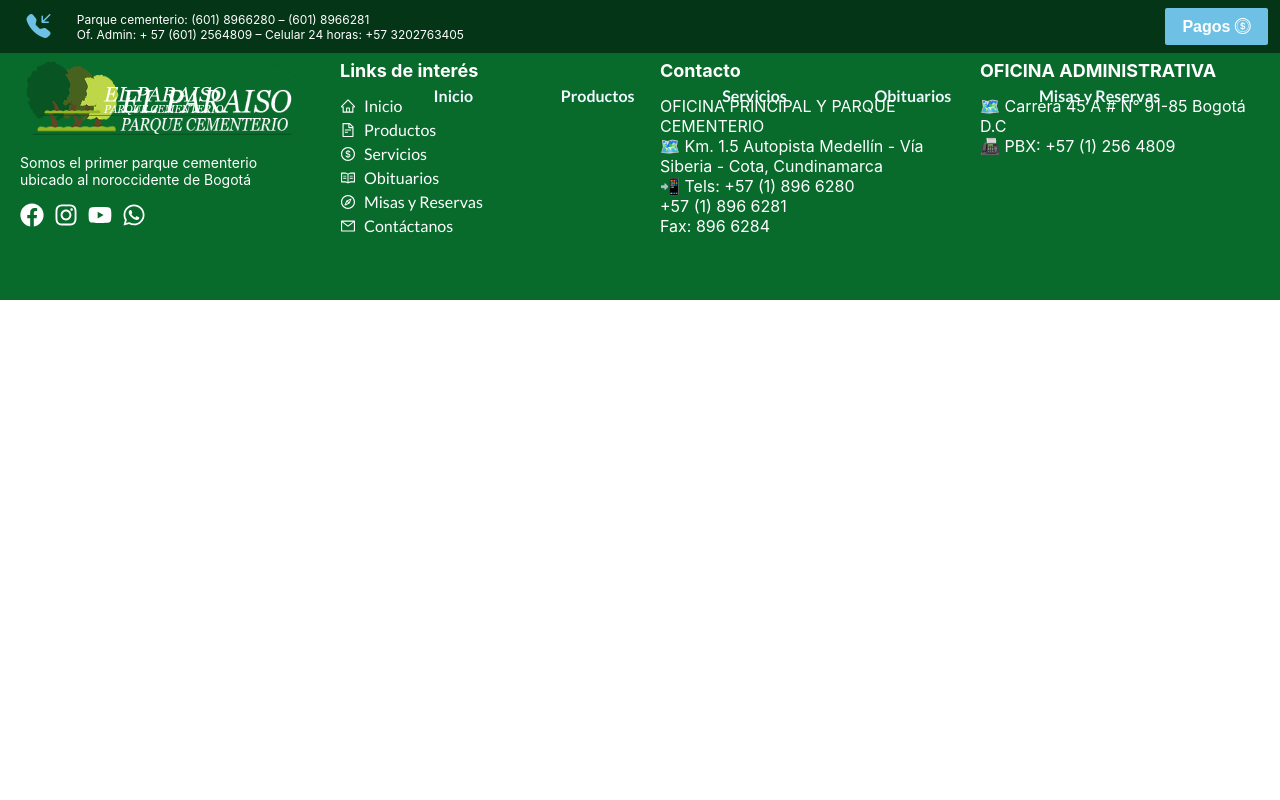
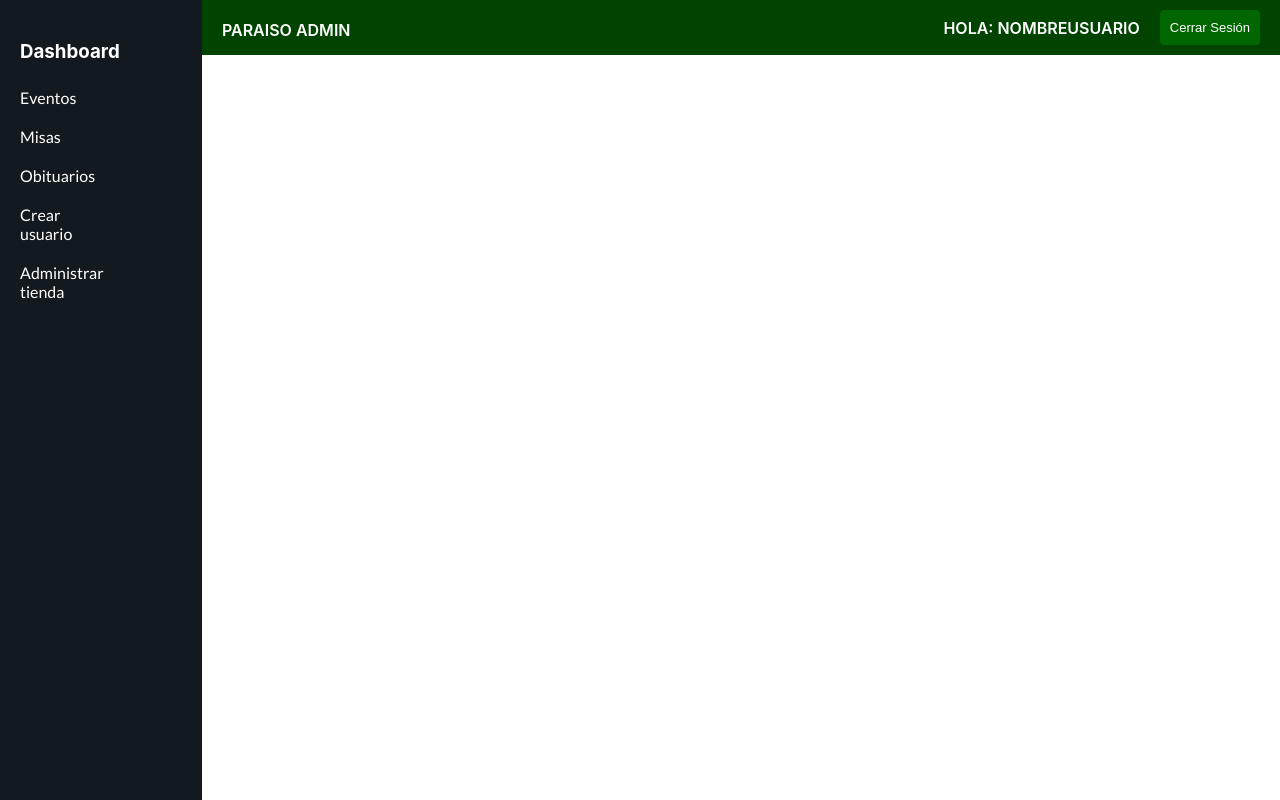
Before and after one commit to danyzearix/paraisoparque-react, a React (Vite) app in the folder frontend/: page /adminpanel in a window 1280 px wide. Built offline with nearby package versions, Linux system fonts and the light colour scheme.

Commit message:
Panel admin creado

```diff
--- a/frontend/src/App.jsx
+++ b/frontend/src/App.jsx
@@ -14,6 +14,7 @@ import ObituariosGenerales from './components/ObituariosGenerales/ObituariosGene
 import Footer from './components/layout/Footer/Footer';
 import LoginForm from './components/LoginForm/LoginForm';
 import RegisterForm from './components/RegisterForm/RegisterForm';
+import AdminPanel from "./components/AdminPanel/AdminPanel";
 
 
 const slides = [
@@ -53,28 +54,28 @@ function App() {
 
   return (
     <Router>
-      <Header/>
-      <NavBar/>
+  {/* Renderiza Header y NavBar solo si la ruta no es /adminpanel, /login ni /register */}
+  {location.pathname !== '/adminpanel' && location.pathname !== '/login' && location.pathname !== '/register' && (
+    <>
+      <Header />
+      <NavBar />
+    </>
+  )}
+
   <Routes>
     <Route path="/" element={<Home slides={slides}/>} />
     <Route path="/productos" element={<Productos/>} />
     <Route path="/servicios" element={<Servicios/>} />
     <Route path="/login" element={<LoginForm/>} />
     <Route path="/register" element={<RegisterForm/>} />
-        <Route
-          path="/FormularioObituarios"
-          element={
-            <Auth>
-              <FormularioObituarios />
-            </Auth>
-          }
-        />
-
+    <Route path="/adminpanel" element={<AdminPanel/>} />
+    <Route path="/FormularioObituarios" element={<Auth><FormularioObituarios /></Auth>} />
     <Route path="/" element={<Navigate replace to="/login" />} />
     <Route path="/ObituariosGenerales" element={<ObituariosGenerales/>} />
+  </Routes>
 
-      </Routes>
-      <Footer></Footer>
+  {/* Renderiza el Footer solo si la ruta no es /adminpanel, /FormularioObituarios, /login ni /register */}
+  {location.pathname !== '/adminpanel' && location.pathname !== '/FormularioObituarios' && location.pathname !== '/login' && location.pathname !== '/register' && <Footer />}
 </Router>
   )
 }
--- /dev/null
+++ b/frontend/src/components/AdminPanel/AdminPanel.css
@@ -0,0 +1,19 @@
+/* AdminPanel.css */
+
+.admin-panel {
+    display: flex;
+    height: 100vh;
+  }
+
+  .sidebar {
+    /* Estilos del sidebar */
+    background-color: #333;
+    width: 250px;
+    padding: 20px;
+    color: white;
+  }
+
+  .main-content {
+    flex-grow: 1;
+    padding: 0px;
+  }
--- /dev/null
+++ b/frontend/src/components/AdminPanel/AdminPanel.jsx
@@ -0,0 +1,26 @@
+// AdminPanel.jsx
+
+import React from 'react';
+import './AdminPanel.css'; // Asegúrate de que el nombre de archivo coincida con el CSS que crees
+import SidebarPanel from '../SidebarPanel/SidebarPanel';
+import HeaderAdmin from '../HeaderAdmin/HeaderAdmin';
+
+const AdminPanel = () => {
+  return (
+    <div className="admin-panel">
+      <aside className="sidebar">
+        <SidebarPanel/>
+      </aside>
+      <main className="main-content">
+        <header className="header">
+          <HeaderAdmin/>
+        </header>
+        <section className="dashboard">
+          {/* Contenido del dashboard, como el calendario y los resúmenes */}
+        </section>
+      </main>
+    </div>
+  );
+};
+
+export default AdminPanel;
--- /dev/null
+++ b/frontend/src/components/HeaderAdmin/HeaderAdmin.css
@@ -0,0 +1,43 @@
+/* HeaderAdmin.css */
+
+.header-admin {
+    background-color: #004400; /* El color verde oscuro de la imagen */
+    color: white;
+    display: flex;
+    justify-content: space-between;
+    align-items: center;
+    padding: 10px 20px;
+  }
+
+  .logo-container {
+    font-size: 1.5em; /* Ajusta al tamaño que prefieras */
+    font-weight: bold;
+  }
+
+  .user-container {
+    display: flex;
+    align-items: center;
+  }
+
+  .user-container span {
+    margin-right: 20px;
+  }
+
+  .user-container button {
+    padding: 10px 10px;
+    font-size: small;
+    background-color: #006600; /* Un verde que contraste con el fondo del header */
+    border: none;
+    border-radius: 4px;
+    color: white;
+    cursor: pointer;
+  }
+
+  .user-container button:hover {
+    background-color: #008800; /* Un verde un poco más claro para el hover */
+  }
+
+  span{
+    color: white;
+    font-size: medium;
+  }
--- /dev/null
+++ b/frontend/src/components/HeaderAdmin/HeaderAdmin.jsx
@@ -0,0 +1,31 @@
+// HeaderAdmin.jsx
+
+import React from 'react';
+import './HeaderAdmin.css'; // Importa los estilos del header
+
+// Simula la obtención del nombre de usuario logueado, reemplázalo con tu lógica de autenticación
+const getUsername = () => {
+  // Esta función debería obtener el nombre de usuario del contexto de autenticación
+  return 'NombreUsuario'; // Reemplazar con la lógica adecuada
+};
+
+const HeaderAdmin = () => {
+  const username = getUsername();
+
+  return (
+    <header className="header-admin">
+      <div className="logo-container">
+        <span>PARAISO ADMIN</span>
+        {/* Aquí puedes agregar un SVG o imagen para el logo si es necesario */}
+      </div>
+      <div className="user-container">
+        <span>Hola: {username}</span>
+        <button onClick={() => { /* Lógica para cerrar sesión */ }}>
+          Cerrar Sesión
+        </button>
+      </div>
+    </header>
+  );
+};
+
+export default HeaderAdmin;
--- a/frontend/src/components/RegisterForm/RegisterForm.css
+++ b/frontend/src/components/RegisterForm/RegisterForm.css
@@ -1,3 +1,59 @@
-.formRegister{
-    padding-top: 20%;
-}
+/* formRegister.css */
+
+.formRegister {
+    display: flex;
+    flex-direction: column;
+    align-items: center;
+    justify-content: center;
+    max-width: 400px; /* Ajusta la anchura máxima según necesites */
+    margin: auto; /* Centra el formulario en la página */
+    margin-top: 5%;
+    padding: 20px;
+    box-shadow: 0 0 10px rgba(0, 0, 0, 0.1); /* Sombra suave para resaltar el formulario */
+    border-radius: 8px; /* Bordes redondeados para el formulario */
+  }
+
+  .formRegister div {
+    margin-bottom: 15px; /* Espacio entre cada par de etiqueta y campo de entrada */
+    width: 100%; /* Asegura que los divs ocupen todo el ancho del formulario */
+  }
+
+  .formRegister label {
+    display: block;
+    margin-bottom: 5px; /* Espacio entre la etiqueta y el campo de entrada */
+  }
+
+  .formRegister input[type="text"],
+  .formRegister input[type="email"],
+  .formRegister input[type="password"] {
+    width: 100%; /* Asegura que los campos de entrada ocupen todo el ancho del div */
+    padding: 10px; /* Espacio interior para hacer los campos de entrada más grandes */
+    border: 1px solid #ddd; /* Borde sutil para los campos de entrada */
+    border-radius: 4px; /* Bordes redondeados para los campos de entrada */
+  }
+
+  .formRegister input[type="text"]:focus,
+  .formRegister input[type="email"]:focus,
+  .formRegister input[type="password"]:focus {
+    outline: none;
+    border-color: #004400; /* Resalta el borde cuando está en foco */
+  }
+
+  .formRegister button {
+    width: 100%; /* Asegura que el botón ocupe todo el ancho del formulario */
+    padding: 10px 20px; /* Espacio interior para hacer el botón más grande */
+    background-color: #004400; /* Color de fondo para el botón */
+    color: white; /* Texto blanco para el botón */
+    border: none;
+    border-radius: 4px; /* Bordes redondeados para el botón */
+    cursor: pointer; /* Cambia el cursor a una mano cuando pasa sobre el botón */
+    margin-top: 10px; /* Espacio entre el último campo de entrada y el botón */
+  }
+
+  .formRegister button:hover {
+    background-color: #003300; /* Color de fondo más oscuro para el botón al pasar el ratón por encima */
+  }
+
+  .formRegister p {
+    text-align: center; /* Centra el texto del mensaje de error */
+  }
--- /dev/null
+++ b/frontend/src/components/SidebarPanel/SidebarPanel.css
@@ -0,0 +1,31 @@
+/* SidebarPanel.css */
+
+.sidebar {
+    background-color: #131A1F;
+    color: white;
+    padding: 20px 0 0 10px;
+    width: 15%; /* O el ancho que prefieras */
+  }
+
+  .search-container input {
+    padding: 10px;
+    margin-bottom: 20px;
+    border: none;
+    border-radius: 4px;
+  }
+
+  .menu-section h3 {
+    margin-bottom: 15px;
+  }
+
+  .menu-list {
+    list-style: none;
+    padding: 0;
+  }
+
+  .menu-list li a {
+    text-decoration: none;
+    color: white;
+    display: block;
+    padding: 10px 0;
+  }
--- /dev/null
+++ b/frontend/src/components/SidebarPanel/SidebarPanel.jsx
@@ -0,0 +1,30 @@
+// SidebarPanel.jsx
+
+import React from 'react';
+import './SidebarPanel.css'; // Importa los estilos del sidebar
+import { Link } from 'react-router-dom'
+
+const SidebarPanel = () => {
+  return (
+    <aside className="sidebar">
+      <div className="menu-section">
+        <h3>Dashboard</h3>
+        <ul className="menu-list">
+  {/* Los enlaces externos abren en una nueva pestaña */}
+  <li><a href="/events" target="_blank" rel="noopener noreferrer">Eventos</a></li>
+  <li><a href="https://paraisocementerio.a2hosted.com/wp-admin/admin.php?page=jet-apb-appointments" target="_blank" rel="noopener noreferrer">Misas</a></li>
+
+  {/* Los enlaces internos con <a> para abrir en una nueva pestaña */}
+  <li><a href="/FormularioObituarios" target="_blank" rel="noopener noreferrer">Obituarios</a></li>
+  <li><a href="/register" target="_blank" rel="noopener noreferrer">Crear usuario</a></li>
+
+  {/* Otro enlace externo que se abre en una nueva pestaña */}
+  <li><a href="https://paraisocementerio.a2hosted.com/wp-admin/edit.php?post_type=product" target="_blank" rel="noopener noreferrer">Administrar tienda</a></li>
+</ul>
+
+      </div>
+    </aside>
+  );
+};
+
+export default SidebarPanel;
```
Lines whose indentation alone changed are shown as unchanged.
